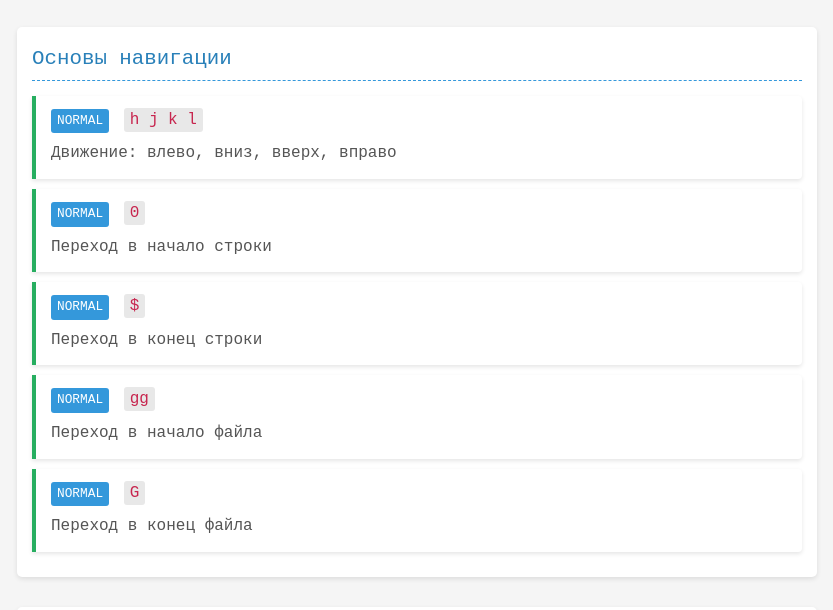
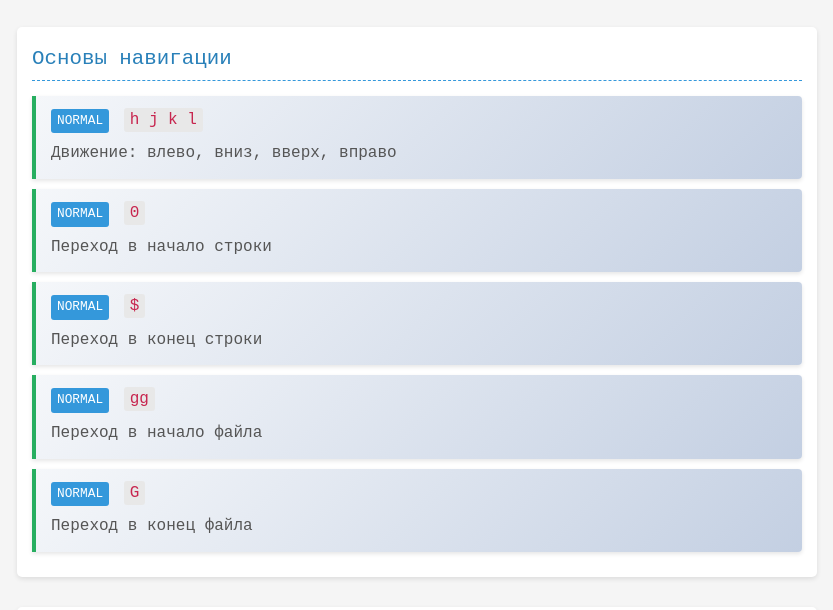
Before and after one commit to ACKAPOB/sf_site, a plain HTML site: page vim.html in a window 1280 px wide. Shown: the part 108-718 px from the top of the page, without its empty margins (223-1056 px from the left). Drawn offline with Linux system fonts and the light colour scheme.

Commit message:
Поправил имя ветки - была опечатка. Поправил background в vim.html

```diff
--- a/vim.html
+++ b/vim.html
@@ -21,7 +21,7 @@
             padding-bottom: 10px;
         }
         .command {
-            background-color: #fff;
+	    background: linear-gradient(135deg, #f5f7fa 0%, #c3cfe2 100%);
             border-left: 4px solid #27ae60;
             padding: 12px 15px;
             margin: 10px 0;
```
